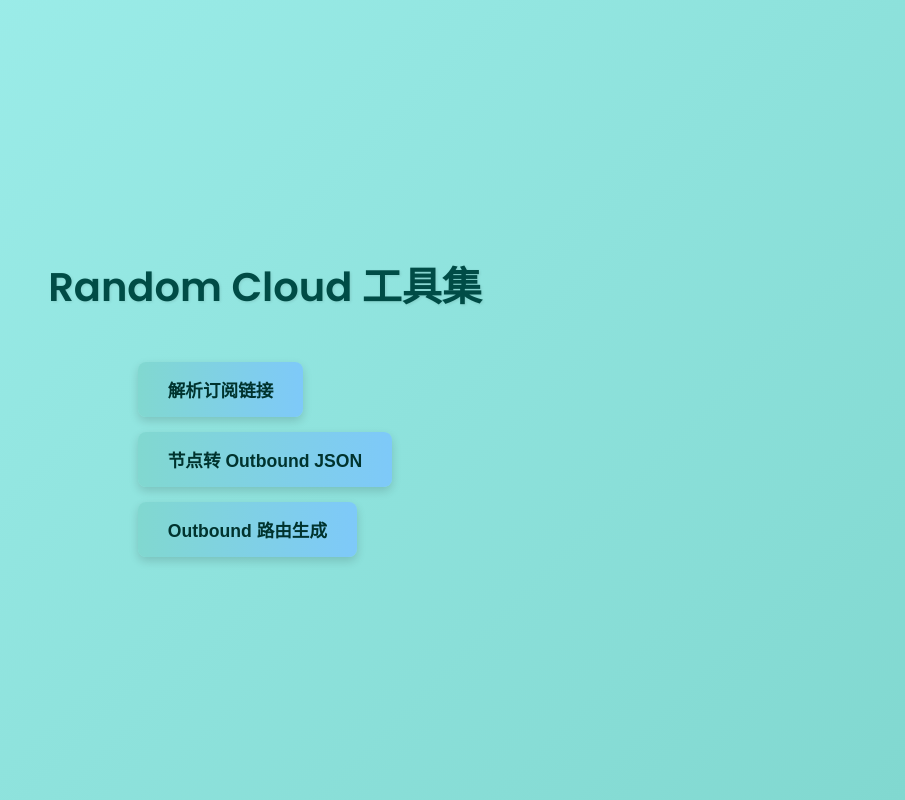
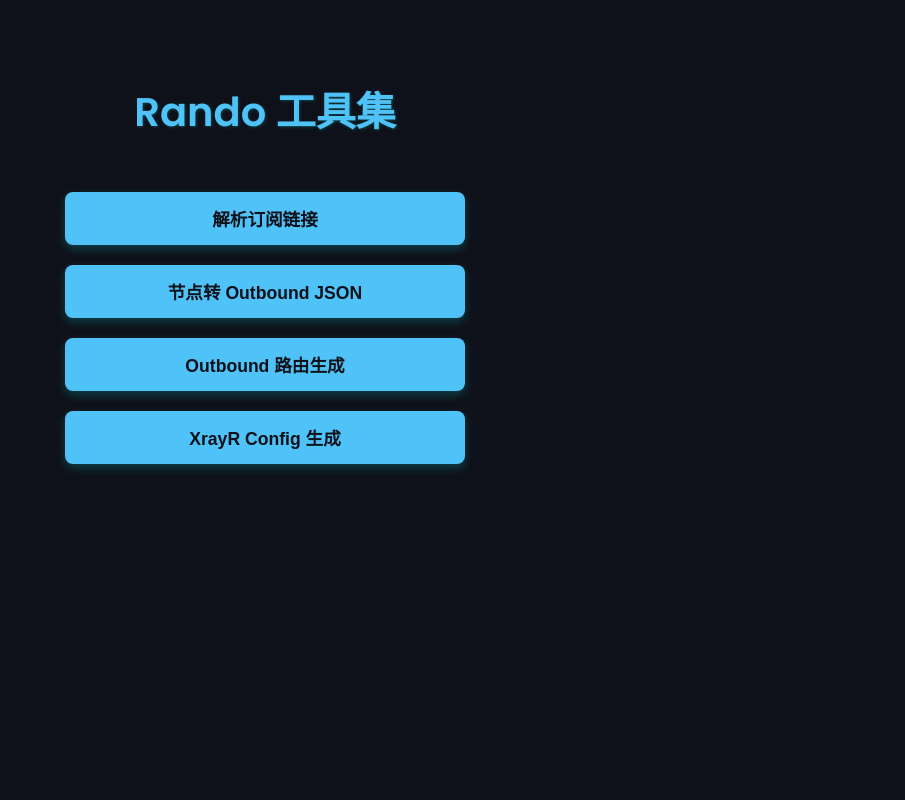
Before and after one commit to RandomNessan/GeorgieBuggers-Node-Convert-Tool-Set, a PHP site: page / in a window 1280 px wide. Shown: the whole page, without its empty margins (375-1280 px from the left). Run offline with PHP 8.4, Linux system fonts and the light colour scheme.

Commit message:
Update index.php

```diff
--- a/index.php
+++ b/index.php
@@ -2,37 +2,43 @@
 <html lang="zh-CN">
 <head>
   <meta charset="UTF-8" />
-  <title>Random Cloud 工具主页</title>
+  <title>Rando 工具主页</title>
   <link href="https://fonts.googleapis.com/css2?family=Poppins:wght@400;600&display=swap" rel="stylesheet">
   <style>
     body {
       margin: 0;
-      padding: 0;
+      padding: 40px 20px;
       font-family: 'Poppins', sans-serif;
-      background: linear-gradient(135deg, #a0f0ed, #81d8d0);
-      color: #00332e;
-      min-height: 100vh;
+      background-color: #0f111a;
+      color: #e0e0e0;
       display: flex;
       flex-direction: column;
       align-items: center;
-      justify-content: center;
+      justify-content: flex-start;
+      min-height: 100vh;
+      box-sizing: border-box;
     }
 
     h1 {
       font-size: 2.5em;
       margin-bottom: 30px;
-      color: #004c46;
-      text-shadow: 1px 1px 3px rgba(0,0,0,0.1);
+      margin-top: 40px;
+      color: #4fc3f7;
+      text-shadow: 1px 1px 3px rgba(0, 255, 255, 0.2);
+      text-align: center;
     }
 
     ul {
       list-style: none;
       padding: 0;
       margin: 0;
+      width: 100%;
+      max-width: 400px;
     }
 
     li {
-      margin: 15px 0;
+      margin: 20px 0;
+      text-align: center;
     }
 
     a {
@@ -40,41 +46,43 @@
     }
 
     button {
-      background: linear-gradient(90deg, #81d8d0, #7ec9f9);
-      color: #00332e;
+      background: #4fc3f7;
+      color: #0f111a;
       border: none;
-      padding: 15px 30px;
+      padding: 14px 28px;
       font-size: 1.1em;
       border-radius: 8px;
+      font-weight: 600;
       cursor: pointer;
-      font-weight: 600;
       transition: all 0.3s ease;
-      box-shadow: 0 4px 10px rgba(0, 0, 0, 0.15);
+      width: 100%;
+      box-shadow: 0 4px 10px rgba(0, 255, 255, 0.2);
     }
 
     button:hover {
-      background: linear-gradient(90deg, #7ec9f9, #81d8d0);
+      background: #29b6f6;
       transform: translateY(-2px);
     }
 
     @media (max-width: 600px) {
       h1 {
-        font-size: 1.8em;
+        font-size: 2em;
       }
 
       button {
-        width: 90%;
         font-size: 1em;
+        padding: 12px 20px;
       }
     }
   </style>
 </head>
 <body>
-  <h1>Random Cloud 工具集</h1>
+  <h1>Rando 工具集</h1>
   <ul>
     <li><a href="tools/sub_to_node.php"><button>解析订阅链接</button></a></li>
     <li><a href="tools/node_to_outbound.php"><button>节点转 Outbound JSON</button></a></li>
     <li><a href="tools/outbound_node_route.php"><button>Outbound 路由生成</button></a></li>
+    <li><a href="tools/xrayr_node_config.php"><button>XrayR Config 生成</button></a></li>
   </ul>
 </body>
 </html>
```
